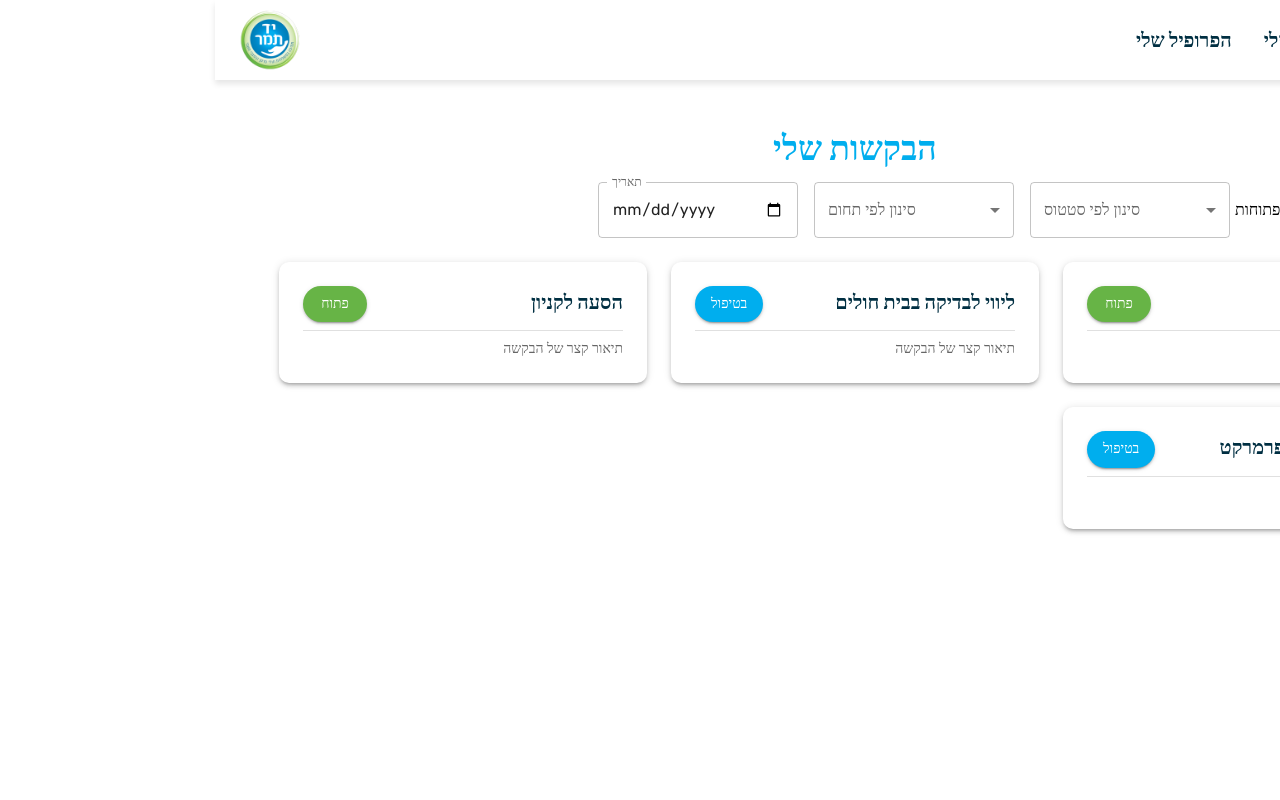
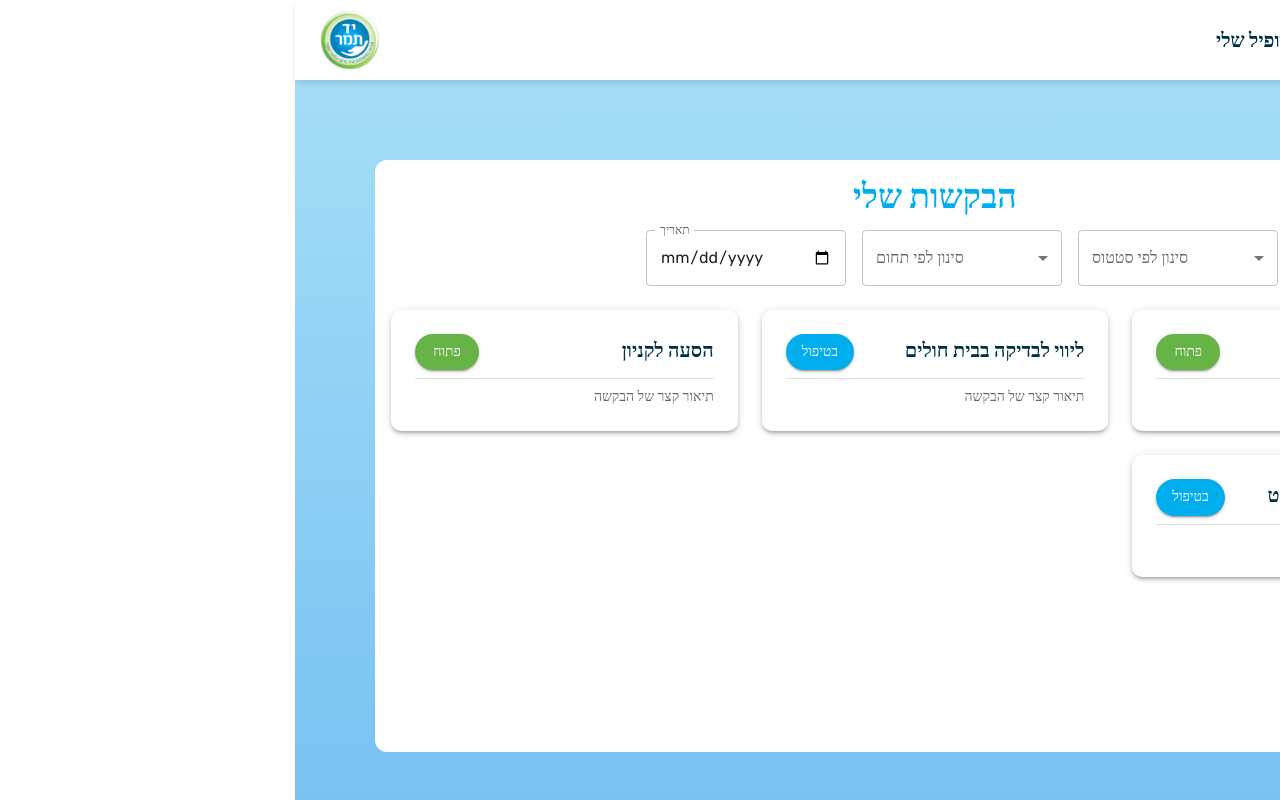
Before and after one commit to Hackaton-Yad-Tamar/Front, a React (Vite) app: page /requests in a window 1280 px wide. Built offline with nearby package versions, Linux system fonts and the light colour scheme.

Commit message:
Update: General layout

```diff
--- a/src/views/FamilyView/pages/MyRequests.tsx
+++ b/src/views/FamilyView/pages/MyRequests.tsx
@@ -1,11 +1,36 @@
-import { Box, Button, Checkbox, Container, Divider, FormControlLabel, Grid, MenuItem, Paper, TextField, Typography } from "@mui/material";
+import {
+  Box,
+  Button,
+  Checkbox,
+  Divider,
+  FormControlLabel,
+  Grid,
+  MenuItem,
+  Paper,
+  TextField,
+  Typography,
+} from "@mui/material";
 import React from "react";
 import { themeColors } from "../../../App";
 
 const MyRequests: React.FC = () => {
   return (
-        <Container sx={{ flexGrow: 1, my: 6, direction: "rtl" }}>
-            <Typography variant="h4" fontWeight="bold" textAlign="center" gutterBottom sx={{ color: themeColors.lightBlue }}>
+    <Box
+      sx={{
+        height: "100%",
+        direction: "rtl",
+        background: "linear-gradient(to bottom, #a5ddf7, #78c2f2)",
+        padding: "5rem",
+      }}
+    >
+      <Box sx={{ height: "100%", background: "white", padding: "1rem", borderRadius: "12px" }}>
+        <Typography
+          variant="h4"
+          fontWeight="bold"
+          textAlign="center"
+          gutterBottom
+          sx={{ color: themeColors.lightBlue }}
+        >
           הבקשות שלי
         </Typography>
         <Box sx={{ display: "flex", flexWrap: "wrap", gap: 2, mb: 3, alignItems: "center" }}>
@@ -18,25 +43,50 @@ const MyRequests: React.FC = () => {
             <MenuItem value="health">שירותי בריאות</MenuItem>
             <MenuItem value="transport">הסעות</MenuItem>
           </TextField>
-                <TextField label="תאריך" type="date" InputLabelProps={{ shrink: true }} sx={{ minWidth: 200 }} />
+          <TextField
+            label="תאריך"
+            type="date"
+            InputLabelProps={{ shrink: true }}
+            sx={{ minWidth: 200 }}
+          />
         </Box>
         <Grid container spacing={3}>
-                {["חברה לקשישה", "ליווי לבדיקה בבית חולים", "הסעה לקניון", "עזרה בקניות בסופרמרקט"].map((title, index) => (
+          {["חברה לקשישה", "ליווי לבדיקה בבית חולים", "הסעה לקניון", "עזרה בקניות בסופרמרקט"].map(
+            (title, index) => (
               <Grid item xs={12} sm={6} md={4} key={index}>
                 <Paper sx={{ p: 3, borderRadius: "10px", boxShadow: 3 }}>
                   <Box display="flex" justifyContent="space-between">
-                                <Typography variant="h6" fontWeight="bold" textAlign="right" sx={{ color: themeColors.darkBlue }}>{title}</Typography>
-                                <Button variant="contained" sx={{ alignSelf: "start", borderRadius: "20px", backgroundColor: index % 2 === 0 ? themeColors.lightGreen : themeColors.lightBlue }}>
+                    <Typography
+                      variant="h6"
+                      fontWeight="bold"
+                      textAlign="right"
+                      sx={{ color: themeColors.darkBlue }}
+                    >
+                      {title}
+                    </Typography>
+                    <Button
+                      variant="contained"
+                      sx={{
+                        alignSelf: "start",
+                        borderRadius: "20px",
+                        backgroundColor:
+                          index % 2 === 0 ? themeColors.lightGreen : themeColors.lightBlue,
+                      }}
+                    >
                       {index % 2 === 0 ? "פתוח" : "בטיפול"}
                     </Button>
                   </Box>
                   <Divider sx={{ my: 1 }} />
-                            <Typography variant="body2" color="textSecondary" textAlign="right">תיאור קצר של הבקשה</Typography>
+                  <Typography variant="body2" color="textSecondary" textAlign="right">
+                    תיאור קצר של הבקשה
+                  </Typography>
                 </Paper>
               </Grid>
-                ))}
+            )
+          )}
         </Grid>
-        </Container>
+      </Box>
+    </Box>
   );
 };
 
--- a/src/views/ProfileView/ProfileView.tsx
+++ b/src/views/ProfileView/ProfileView.tsx
@@ -1,11 +1,10 @@
-import { Edit } from '@mui/icons-material';
-import { Box, Button, Stack } from '@mui/material';
-import { useState } from 'react';
-import MUICalendar from '../../components/CalendarComponent';
-import { User } from '../../types/userType';
-import { ProfileCard } from './ProfileCard';
-import { ProfileForm } from './ProfileForm';
-import backgroundIm from '../../assets/bg3.jpg';
+import { Edit } from "@mui/icons-material";
+import { Box, Button, Stack } from "@mui/material";
+import { useState } from "react";
+import MUICalendar from "../../components/CalendarComponent";
+import { User } from "../../types/userType";
+import { ProfileCard } from "./ProfileCard";
+import { ProfileForm } from "./ProfileForm";
 
 type ProfileViewProps = {
   user: User;
@@ -26,40 +25,29 @@ function ProfileView({ user }: ProfileViewProps) {
       direction="column-reverse"
       spacing={10}
       sx={{
-        position: 'relative',
-        backgroundImage: `url(${backgroundIm}), linear-gradient(rgba(255, 255, 255, 0.7), rgba(0, 174, 238, 0.5))`,
-        backgroundBlendMode: 'overlay',
-        backgroundSize: 'cover',
-        backgroundPosition: 'center',
+        position: "relative",
+        background: "linear-gradient(to bottom, #a5ddf7, #78c2f2)",
         zIndex: 0,
       }}
     >
       <Box
         sx={{
-          display: 'flex',
-          flexDirection: 'column',
+          display: "flex",
+          flexDirection: "column",
           gap: 2,
-          direction: 'rtl',
-          paddingInline: '5rem',
-          position: 'relative',
+          direction: "rtl",
+          paddingInline: "5rem",
+          position: "relative",
           zIndex: 1,
         }}
       >
         {isEditing ? (
-          <ProfileForm
-            user={userData}
-            onSave={handleSave}
-            onCancel={() => setIsEditing(false)}
-          />
+          <ProfileForm user={userData} onSave={handleSave} onCancel={() => setIsEditing(false)} />
         ) : (
           <>
             <ProfileCard user={userData} />
-            <Box sx={{ display: 'flex', justifyContent: 'flex-end' }}>
-              <Button
-                variant="contained"
-                startIcon={<Edit />}
-                onClick={() => setIsEditing(true)}
-              >
+            <Box sx={{ display: "flex", justifyContent: "flex-end" }}>
+              <Button variant="contained" startIcon={<Edit />} onClick={() => setIsEditing(true)}>
                 עריכת פרופיל
               </Button>
             </Box>
```
Lines whose indentation alone changed are shown as unchanged.
